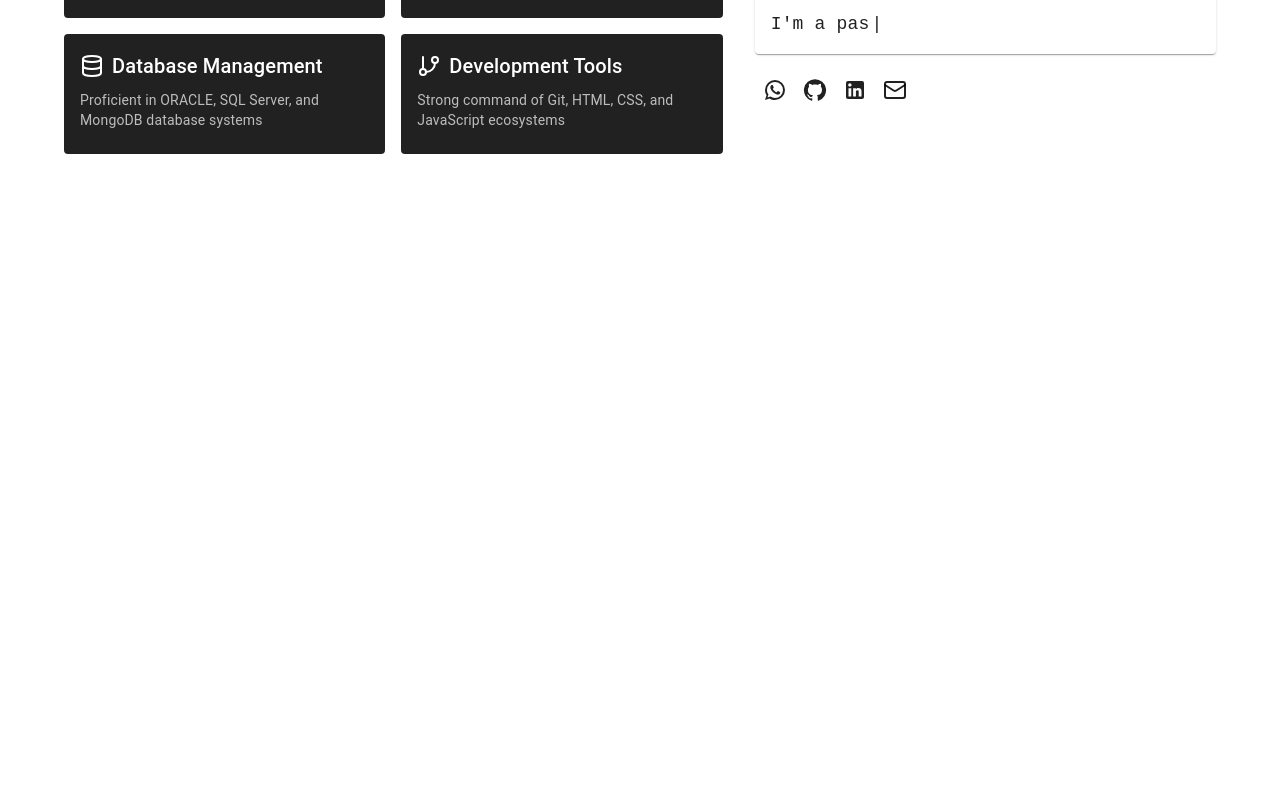
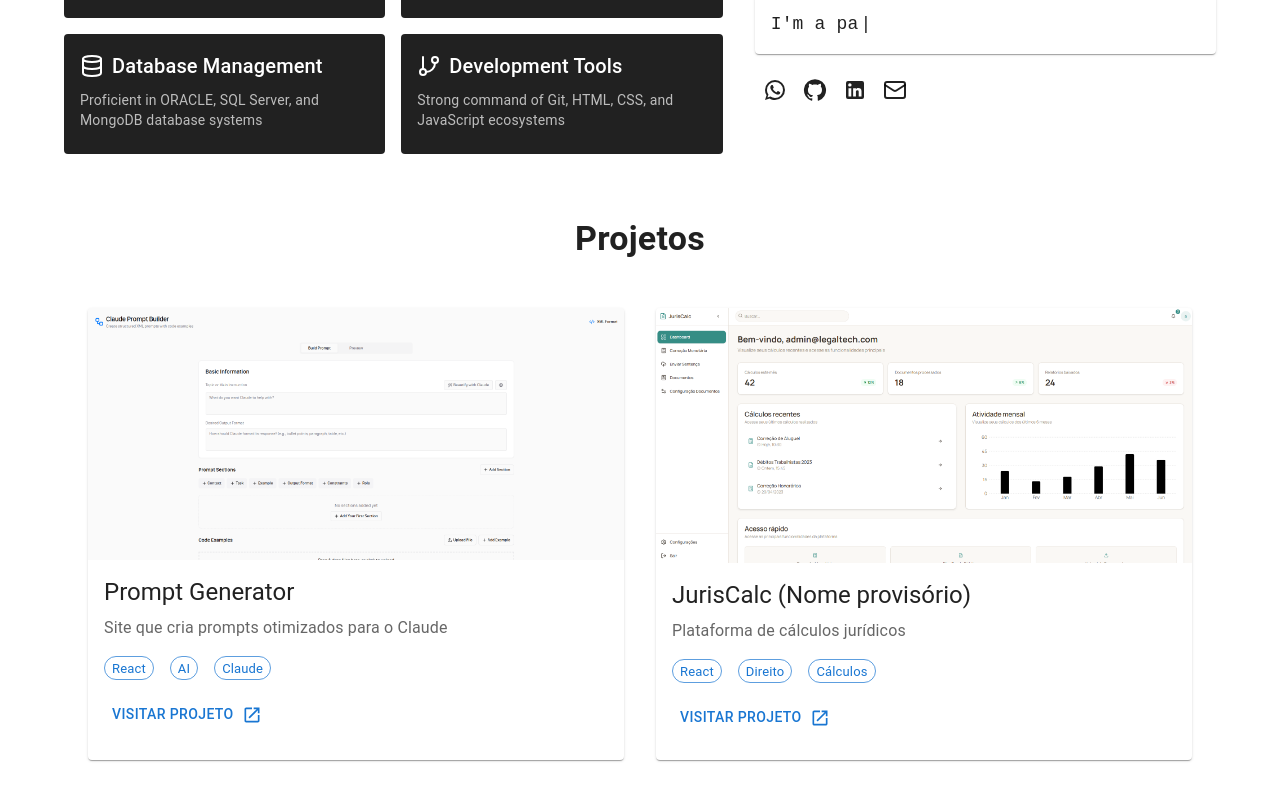
Before and after one commit to lucassmsilva/portifolio, a Next.js app: page / in a window 1280 px wide. Shown: the part 546-1346 px from the top of the page. Before the commit the page ends 800 px from the top, so only its background shows below. Built offline with nearby package versions, Linux system fonts and the light colour scheme.

Commit message:
feat projetos

```diff
--- a/src/components/home/profile-hero.tsx
+++ b/src/components/home/profile-hero.tsx
@@ -5,6 +5,7 @@ import { Box, Typography, Container } from '@mui/material';
 import AnimatedText from './animated-text';
 import SkillsSection from './skills-section';
 import ContactInfo from './contact-info';
+import ProjectsSection from './projects';
 
 interface ProfileHeroProps {
   name: string;
@@ -53,6 +54,8 @@ const ProfileHero = ({ name, title, location }: ProfileHeroProps) => {
           </Box>
         </Grid>
       </Grid>
+
+      <ProjectsSection></ProjectsSection>
     </Container>
   );
 };
--- /dev/null
+++ b/src/components/home/projects.tsx
@@ -0,0 +1,100 @@
+import React from 'react';
+import { Box, Typography, Container, Grid, Card, CardMedia, CardContent, Chip, Button, Stack } from '@mui/material';
+import { Launch as LaunchIcon } from '@mui/icons-material';
+
+const ProjectsSection = () => {
+  const projects = [
+    {
+      id: 1,
+      title: 'Prompt Generator',
+      description: 'Site que cria prompts otimizados para o Claude',
+      url: 'https://prompt.lucassmsilva.com.br/',
+      imageUrl: '/images/prompt-builder.png',
+      tags: ['React', 'AI', 'Claude']
+    },
+    {
+      id: 2,
+      title: 'JurisCalc (Nome provisório)',
+      description: 'Plataforma de cálculos jurídicos',
+      url: 'https://juriscalc.lucassmsilva.com.br/dashboard',
+      imageUrl: '/images/juriscalc.png',
+      tags: ['React', 'Direito', 'Cálculos']
+    }
+  ];
+
+  return (
+    <Box sx={{ py: 8}}>
+      <Container>
+        <Typography
+          variant="h4"
+          component="h2"
+          align="center"
+          gutterBottom
+          sx={{ mb: 6, fontWeight: 'bold' }}
+        >
+          Projetos
+        </Typography>
+
+        <Grid container spacing={4}>
+          {projects.map((project) => (
+            <Grid item xs={12} md={6} key={project.id}>
+              <Card
+                sx={{
+                  height: '100%',
+                  display: 'flex',
+                  flexDirection: 'column',
+                  transition: 'transform 0.3s, box-shadow 0.3s',
+                  '&:hover': {
+                    transform: 'translateY(-8px)',
+                    boxShadow: 8
+                  }
+                }}
+              >
+                <CardMedia
+                  component="img"
+                  height="200"
+                  image={project.imageUrl}
+                  alt={project.title}
+                  sx={{ objectFit: 'cover' }}
+                />
+                <CardContent sx={{ flexGrow: 1 }}>
+                  <Typography variant="h5" component="h3" gutterBottom>
+                    {project.title}
+                  </Typography>
+                  <Typography variant="body1" color="text.secondary" paragraph>
+                    {project.description}
+                  </Typography>
+
+                  <Stack direction="row" spacing={1} sx={{ flexWrap: 'wrap', gap: 1, mb: 2 }}>
+                    {project.tags.map((tag) => (
+                      <Chip
+                        key={tag}
+                        label={tag}
+                        size="small"
+                        color="primary"
+                        variant="outlined"
+                      />
+                    ))}
+                  </Stack>
+
+                  <Button
+                    variant="text"
+                    color="primary"
+                    endIcon={<LaunchIcon />}
+                    href={project.url}
+                    target="_blank"
+                    rel="noopener noreferrer"
+                  >
+                    Visitar projeto
+                  </Button>
+                </CardContent>
+              </Card>
+            </Grid>
+          ))}
+        </Grid>
+      </Container>
+    </Box>
+  );
+};
+
+export default ProjectsSection;
```
Also changed, not shown: public/images/juriscalc.png (added), public/images/prompt-builder.png (added).
